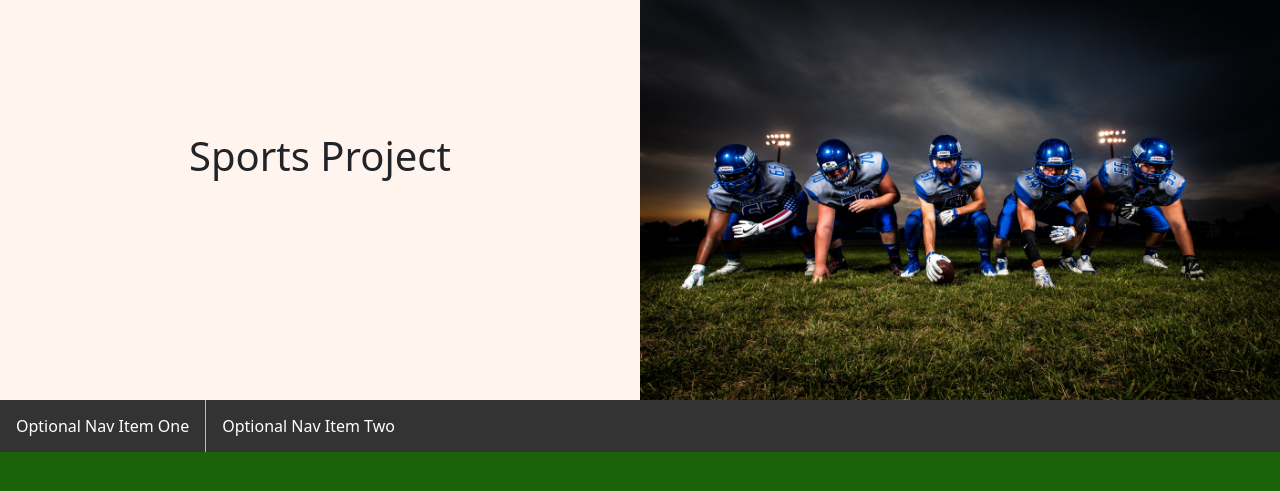
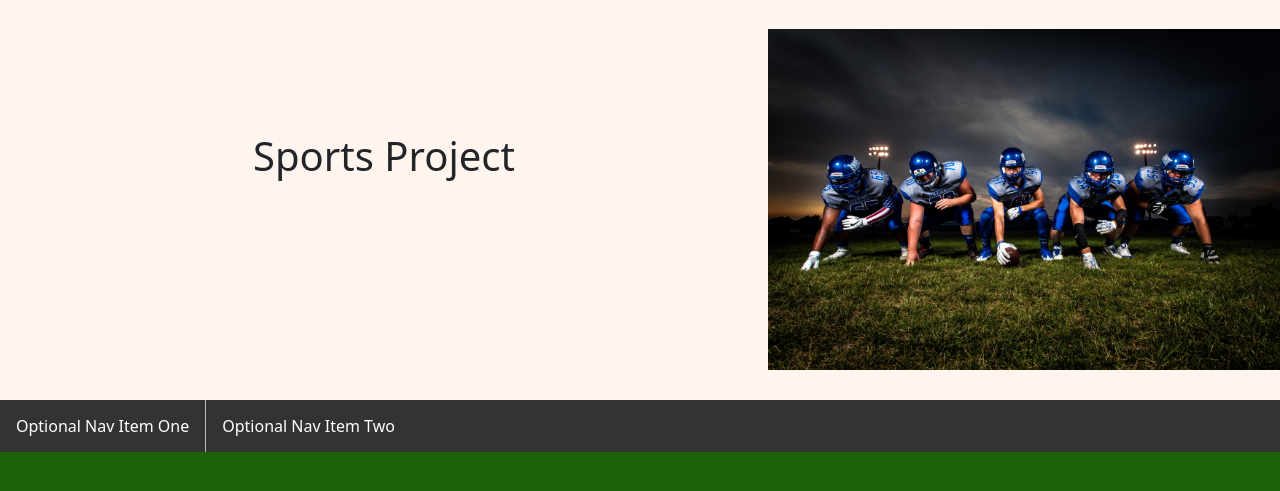
Before and after one commit to anthjordan/Sports_Project, a Flask app: page / in a window 1280 px wide. Shown: the top 491 px of the page. Run offline with Flask 3, Linux system fonts and the light colour scheme.

Commit message:
Update Picture

```diff
--- a/static/css/style.css
+++ b/static/css/style.css
@@ -46,7 +46,6 @@ body {
 }
 
 .column {
-  flex: 50%;
   padding: 0;
   background-color: seashell;
 }
--- a/templates/index.html
+++ b/templates/index.html
@@ -29,12 +29,12 @@
 
 <body>
   <div class="intro">
-    <div class="column">
+    <div class="column" style="flex:60%;">
       <div class="textbox">
         <h1 style="text-align: center;">Sports Project</h1>
       </div>
     </div>
-    <div class="column image"></div>
+    <div class="column image" style="flex: 40%;"></div>
   </div>
   <ul class="navBar">
     <li class="navItem"><a href="">Optional Nav Item One</a></li>
```
